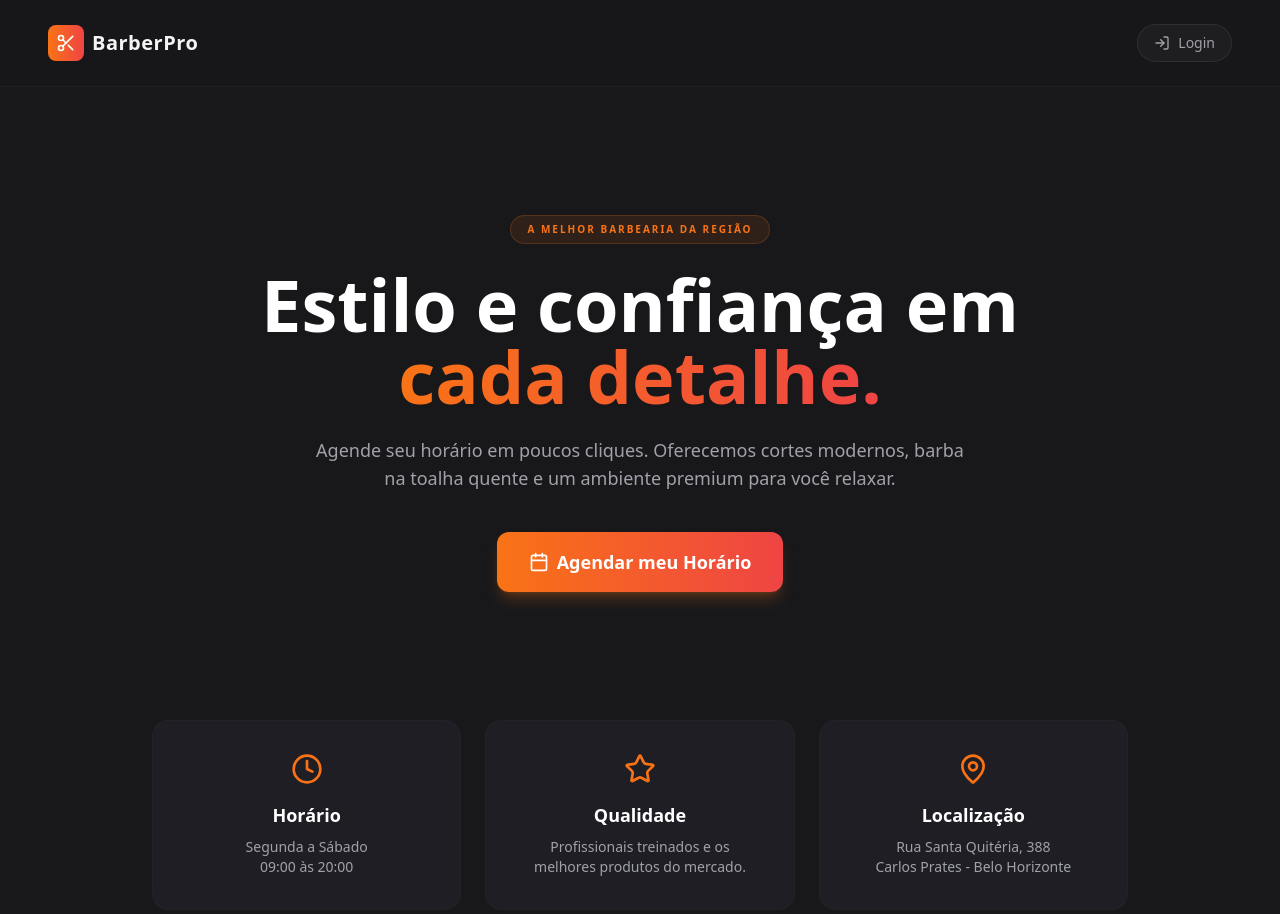
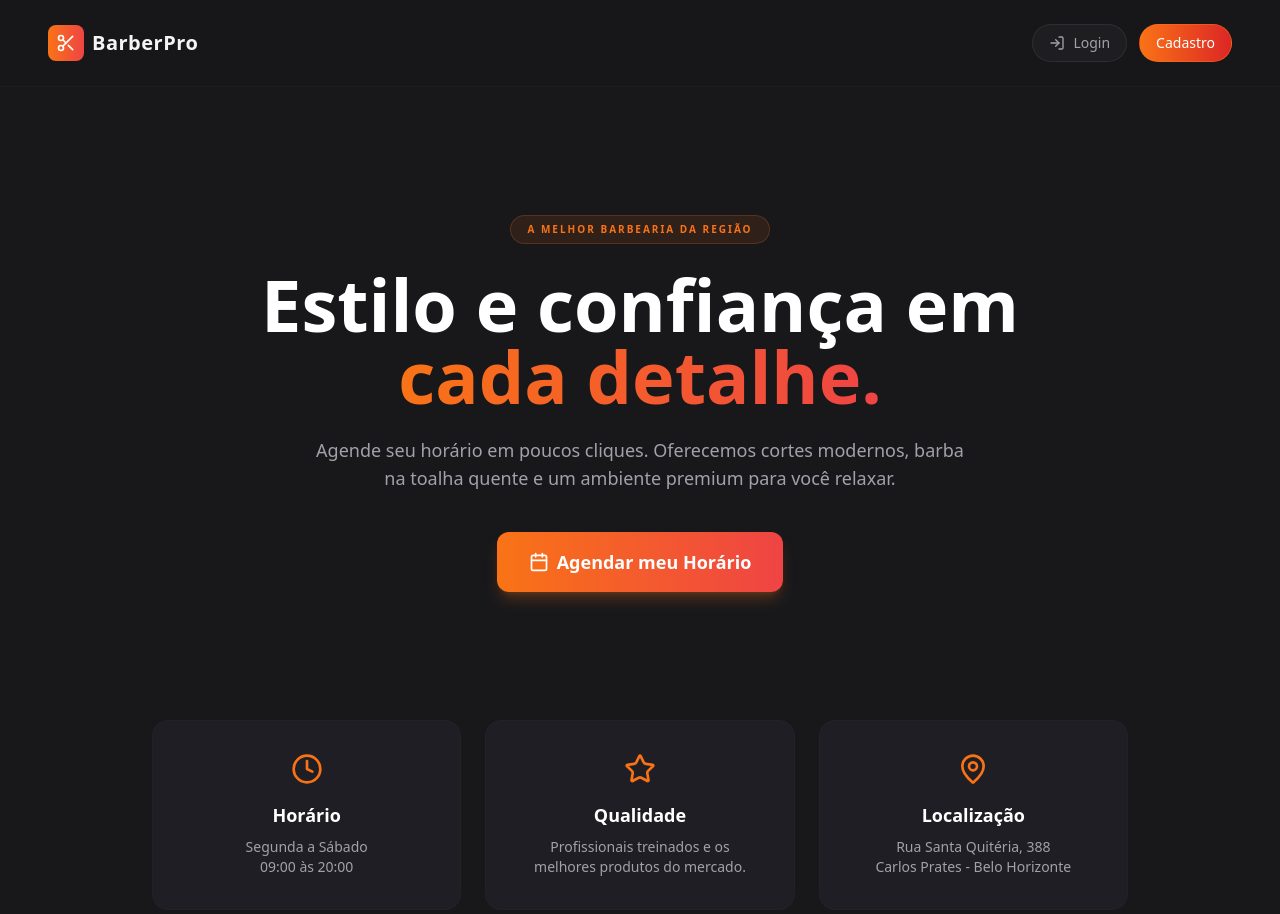
Before and after one commit to tcalebe10/Barber, a Next.js app: page / in a window 1280 px wide. Shown: the top 914 px of the page. Built offline with nearby package versions, Linux system fonts and the light colour scheme.

Commit message:
Correção de redirecionamentos entre páginas de cadastro, login e inicial

```diff
--- a/app/page.tsx
+++ b/app/page.tsx
@@ -14,7 +14,8 @@ export default function HomePage() {
           <h1 className="text-xl font-bold tracking-wide">BarberPro</h1>
         </div>
 
-        {/* BOTÃO COM O CAMINHO CORRIGIDO: /auth/login */}
+        {/* BOTÕES DE AUTENTICAÇÃO */}
+        <div className="flex items-center gap-3">
           <Link
             href="/auth/login"
             className="flex items-center gap-2 text-sm font-medium text-zinc-400 hover:text-white transition-colors bg-zinc-800/50 hover:bg-zinc-800 px-4 py-2 rounded-full border border-zinc-700/50"
@@ -22,6 +23,13 @@ export default function HomePage() {
             <LogIn size={16} />
             <span>Login</span>
           </Link>
+          <Link
+            href="/auth/sign-up"
+            className="flex items-center gap-2 text-sm font-medium text-white transition-colors bg-gradient-to-r from-orange-500 to-red-600 hover:opacity-90 px-4 py-2 rounded-full border border-orange-500/50"
+          >
+            <span>Cadastro</span>
+          </Link>
+        </div>
       </nav>
 
       {/* HERO SECTION */}
--- a/components/login-form.tsx
+++ b/components/login-form.tsx
@@ -62,7 +62,7 @@ export function LoginForm({
               className="text-zinc-500 hover:text-white transition-all flex items-center gap-2 text-xs font-bold uppercase tracking-wider bg-zinc-800/40 px-3 py-1.5 rounded-lg border border-zinc-700/50 hover:bg-zinc-800"
             >
               <ArrowLeft size={14} />
-              Voltar
+              Início
             </Link>
             <div className="text-orange-500/50">
               <Lock size={20} />
--- a/next.config.ts
+++ b/next.config.ts
@@ -2,6 +2,7 @@ import type { NextConfig } from "next";
 
 const nextConfig: NextConfig = {
   cacheComponents: true,
+  allowedDevOrigins: ['192.168.100.168'],
 };
 
 export default nextConfig;
```
Lines whose indentation alone changed are shown as unchanged.
